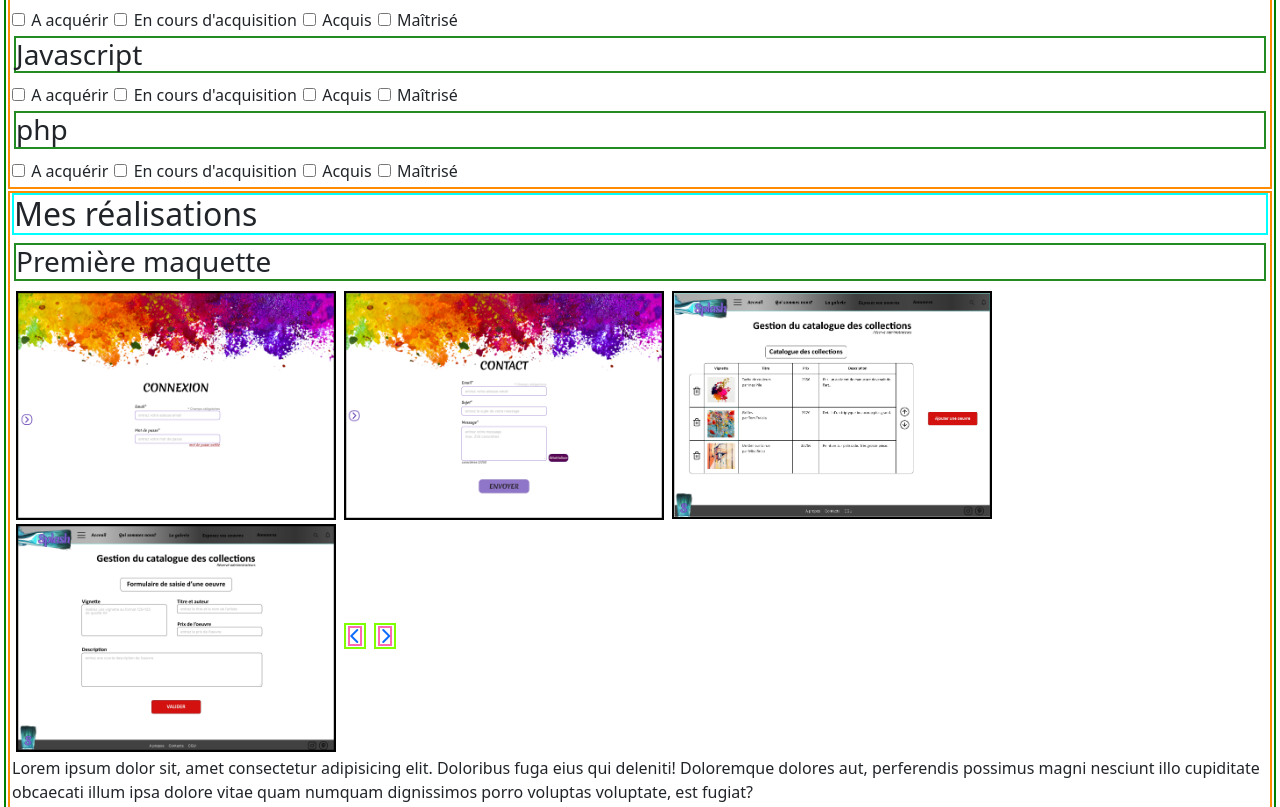
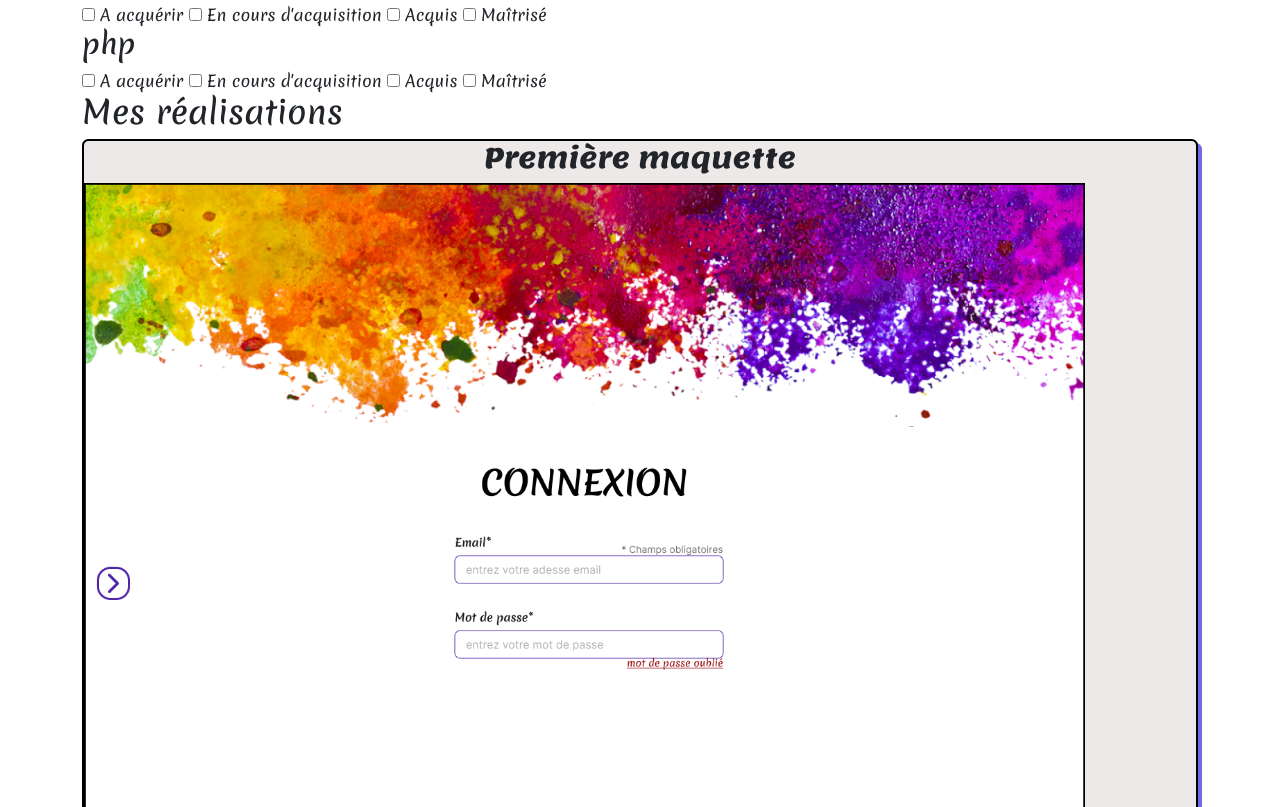
Before and after one commit to Sarah-Melh/Portfolio, a plain HTML site: page index-1.html in a window 1280 px wide. Shown: the part 633-1440 px from the top of the page. Drawn offline with Linux system fonts and the light colour scheme.

Commit message:
premiere passe css (retour dessus plus tard)

```diff
--- a/includes/contacts.html
+++ b/includes/contacts.html
@@ -11,8 +11,8 @@
     <link rel="stylesheet" href="../js/frameworks/bootstrap.min.css">
     <link rel="stylesheet" href="../js/frameworks/fontawesome.min.css">
     <link rel="stylesheet" href="../css/style.css">
-    <script src="js/frameworks/vue.global.prod.js"></script>
-    <script src="js/frameworks/jquery.min.js"></script>
+    <script src="../js/frameworks/vue.global.prod.js"></script>
+    <script src="../js/frameworks/jquery.min.js"></script>
 </head>
 
 <body>
--- a/index-1.html
+++ b/index-1.html
@@ -6,7 +6,7 @@
     <meta name="viewport" content="width=device-width, initial-scale=1.0">
     <title>Portfolio</title>
     <link rel="stylesheet" href="css/normalize.css">
-    <link rel="stylesheet" href="css/zoning.css">
+    <!-- <link rel="stylesheet" href="css/zoning.css"> -->
     <link rel="stylesheet" href="js/frameworks/fontawesome.min.css">
     <link rel="stylesheet" href="js/frameworks/bootstrap.min.css">
     <link rel="stylesheet" href="js/frameworks/fontawesome.min.css">
@@ -28,7 +28,7 @@
     </header>
 
     <!-- main -->
-    <main>
+    <main class="container">
         <!-- accueil -->
         <Section>
             <h1>Sarah Melhaa</h1>
@@ -237,7 +237,7 @@
                     numquam dignissimos porro voluptas voluptate, est fugiat?
                 </blockquote>
             </div>
-            <div class="card-general card-real">
+            <div class="card-general card-real d-grid col-3">
                 <h3>Bibliothèque</h3>
                 <div class="slide">
                     <img class="slide-img" src="assets/imgs/livres.png" alt="liste livres">
--- a/scss/_colors.scss
+++ b/scss/_colors.scss
@@ -0,0 +1,8 @@
+$colors: (
+    light: #ede9e9,
+    dark: #000000,
+    nightblue: #1b15bE,
+    dusk: #4843d7,
+    lavander: #7169e8,
+    light-lavand: #aaa9d7
+);
--- a/scss/_fonts.scss
+++ b/scss/_fonts.scss
@@ -0,0 +1,20 @@
+@font-face {
+    font-family: Lemon ;
+    src: url(../assets/fonts/Lemon-Regular.ttf);
+}
+
+@font-face {
+    font-family: Lemonada;
+    src: url(../assets/fonts/Lemonada-VariableFont_wght.ttf);
+}
+
+@font-face {
+    font-family: Merienda;
+    src: url(../assets/fonts/Merienda-VariableFont_wght.ttf);
+}
+
+$fonts:(
+    generalFont: 'Merienda',
+    titleFont: 'Lemon',
+    cardFont: 'Lemonada',
+)
--- a/scss/style.scss
+++ b/scss/style.scss
@@ -9,7 +9,48 @@
     width: 20em;
     height: auto;
 }
+
 #logo-site {
     width: 10em;
     height: auto;
 }
+
+html {
+    body {
+        font-family: 'Merienda';
+        // color: map-get(c.$colors, 'light' );
+        // background: linear-gradient(to bottom,
+        //         map-get(c.$colors, 'nightblue') 20%,
+        //         map-get(c.$colors, 'dark') 70%);
+        // background: bightness(5%);
+        // background-attachment: fixed;
+        // background-image: url(../assets/imgs/moon.png);
+        // background-size: 30em 30em ;
+        // background-repeat: no-repeat;
+        // background-position: bottom left;
+        main {
+            // réalisations
+            .card-real {
+                background-color: map-get(c.$colors, 'light' );
+                justify-items: center;
+                border: 2px solid black;
+                border-radius: 0.4em;
+                box-shadow: 4px 4px map-get(c.$colors, 'lavander' );
+                >h3 {
+                    font-family: 'lemon';
+                    text-align: center;
+                }
+                .slide-img {
+                    width: 90%;
+                    border: 1px solid black;
+                };
+                .real-text {
+                    width: 80%;
+                    font-family: 'lemonada';
+                    font-size: 12px;
+                    border: 1px solid red;
+                }
+            }
+        }
+    }
+}
```
Also changed, not shown: includes/mentions_legales.html (+2 -2 lines), css/style.css, 2 other files.
